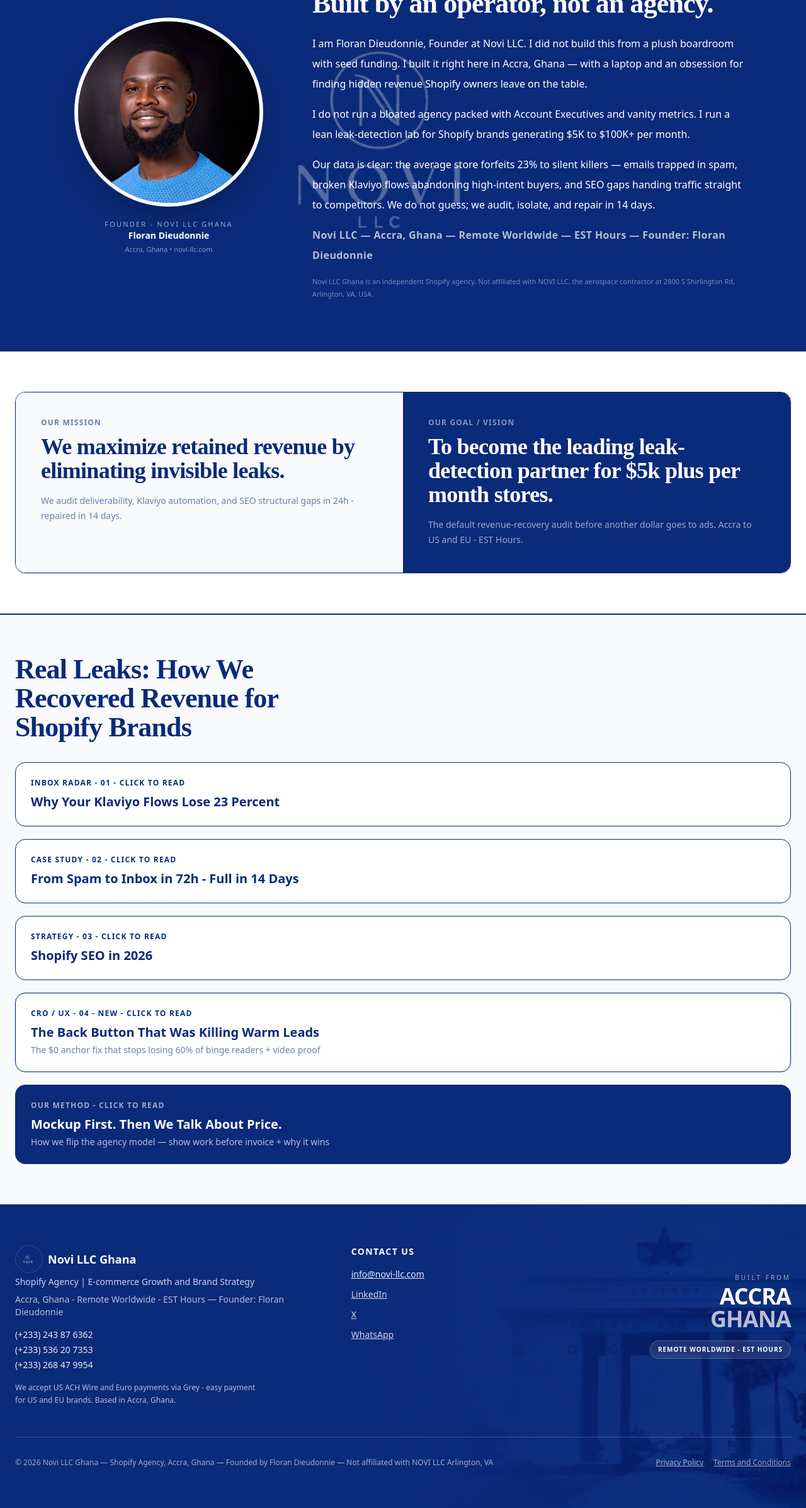
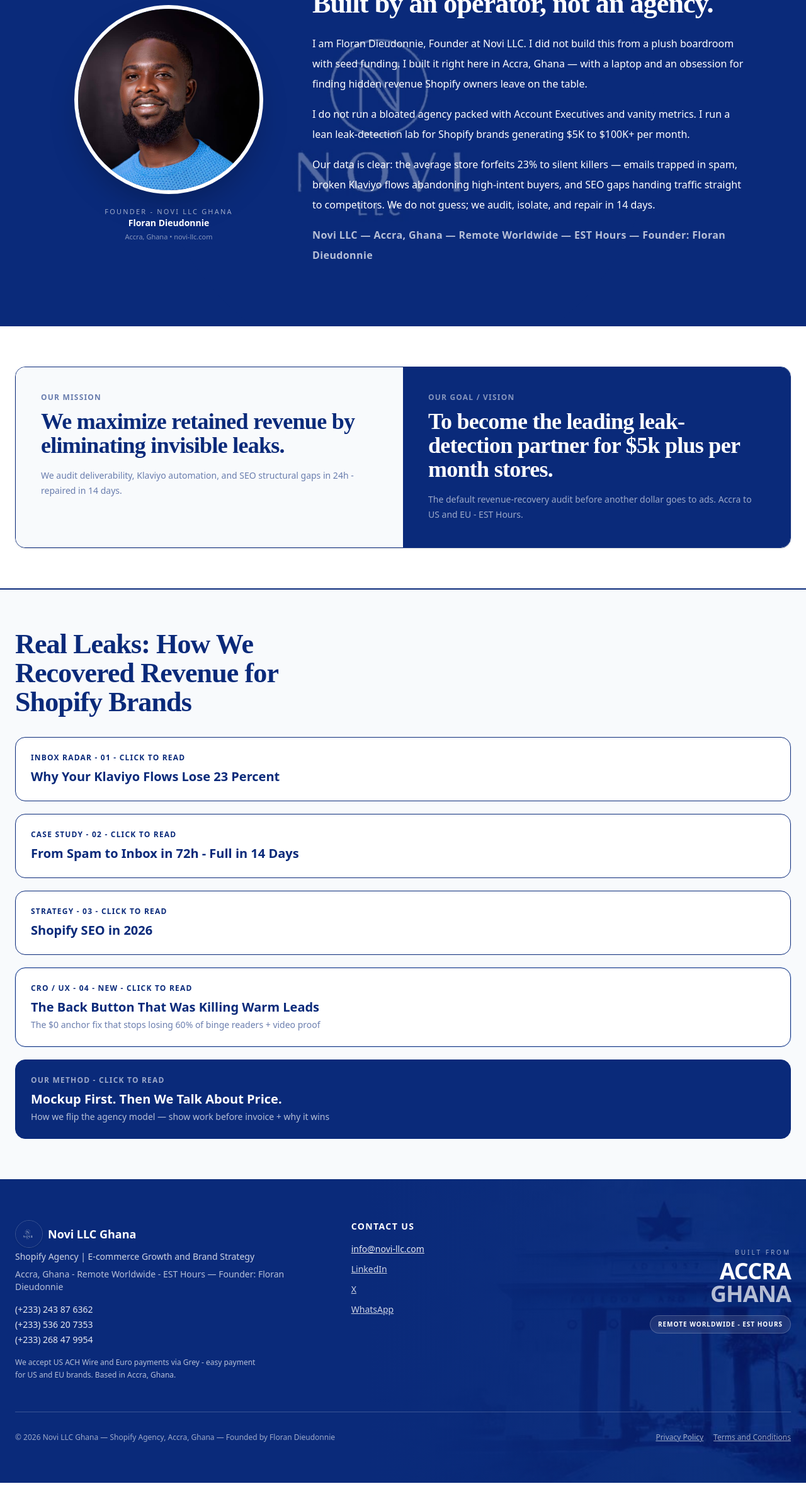
Before and after one commit to NOVI-I6699-cmd/portfolio-starter-kit, a Next.js app: page / in a window 1280 px wide. Shown: the part 887-3281 px from the top of the page at 63% size. After the commit the page ends 3241 px from the top, so only its background shows below. Built offline with nearby package versions, Linux system fonts and the light colour scheme.

Commit message:
Update page.tsx

```diff
--- a/app/page.tsx
+++ b/app/page.tsx
@@ -6,7 +6,7 @@ import WhatsAppButton from "./components/WhatsAppButton";
 export default function Home() {
   return (
     <div className="bg-white">
-      {/* FORCES GHANA - REMOVES VIRGINIA ADDRESS FROM GOOGLE AI OVERVIEW */}
+      {/* FORCES GHANA - REMOVES VIRGINIA ADDRESS - HIDDEN FROM HUMANS */}
       <script type="application/ld+json" dangerouslySetInnerHTML={{__html: JSON.stringify({
         "@context": "https://schema.org",
         "@type": "Organization",
@@ -100,7 +100,8 @@ export default function Home() {
               <p>I do not run a bloated agency packed with Account Executives and vanity metrics. I run a lean leak-detection lab for Shopify brands generating $5K to $100K+ per month.</p>
               <p>Our data is clear: the average store forfeits 23% to silent killers — emails trapped in spam, broken Klaviyo flows abandoning high-intent buyers, and SEO gaps handing traffic straight to competitors. We do not guess; we audit, isolate, and repair in 14 days.</p>
               <p className="font-semibold tracking-wide" style={{color: 'rgba(255,255,255,0.7)'}}>Novi LLC — Accra, Ghana — Remote Worldwide — EST Hours — Founder: Floran Dieudonnie</p>
-              <p className="text-[11px] leading-5 mt-2" style={{color: 'rgba(255,255,255,0.45)'}}>Novi LLC Ghana is an independent Shopify agency. Not affiliated with NOVI LLC, the aerospace contractor at 2800 S Shirlington Rd, Arlington, VA, USA.</p>
+              {/* HIDDEN - GOOGLE READS IT TO REMOVE VIRGINIA, HUMANS DON'T SEE IT */}
+              <p className="sr-only">Novi LLC Ghana is an independent Shopify agency based in Accra, Ghana founded by Floran Dieudonnie. Not affiliated with NOVI LLC, the aerospace contractor at 2800 S Shirlington Rd, Arlington, VA, USA.</p>
             </div>
           </div>
         </div>
@@ -189,7 +190,7 @@ export default function Home() {
             </div>
           </div>
           <div className="mt-12 pt-8 border-t flex flex-col md:flex-row justify-between gap-4 text-xs" style={{borderColor: 'rgba(255,255,255,0.2)', color: 'rgba(255,255,255,0.6)'}}>
-            <div>© 2026 Novi LLC Ghana — Shopify Agency, Accra, Ghana — Founded by Floran Dieudonnie — Not affiliated with NOVI LLC Arlington, VA</div>
+            <div>© 2026 Novi LLC Ghana — Shopify Agency, Accra, Ghana — Founded by Floran Dieudonnie</div>
             <div className="flex gap-4">
               <a href="/privacy" className="underline hover:text-white/80">Privacy Policy</a>
               <a href="/terms" className="underline hover:text-white/80">Terms and Conditions</a>
```
